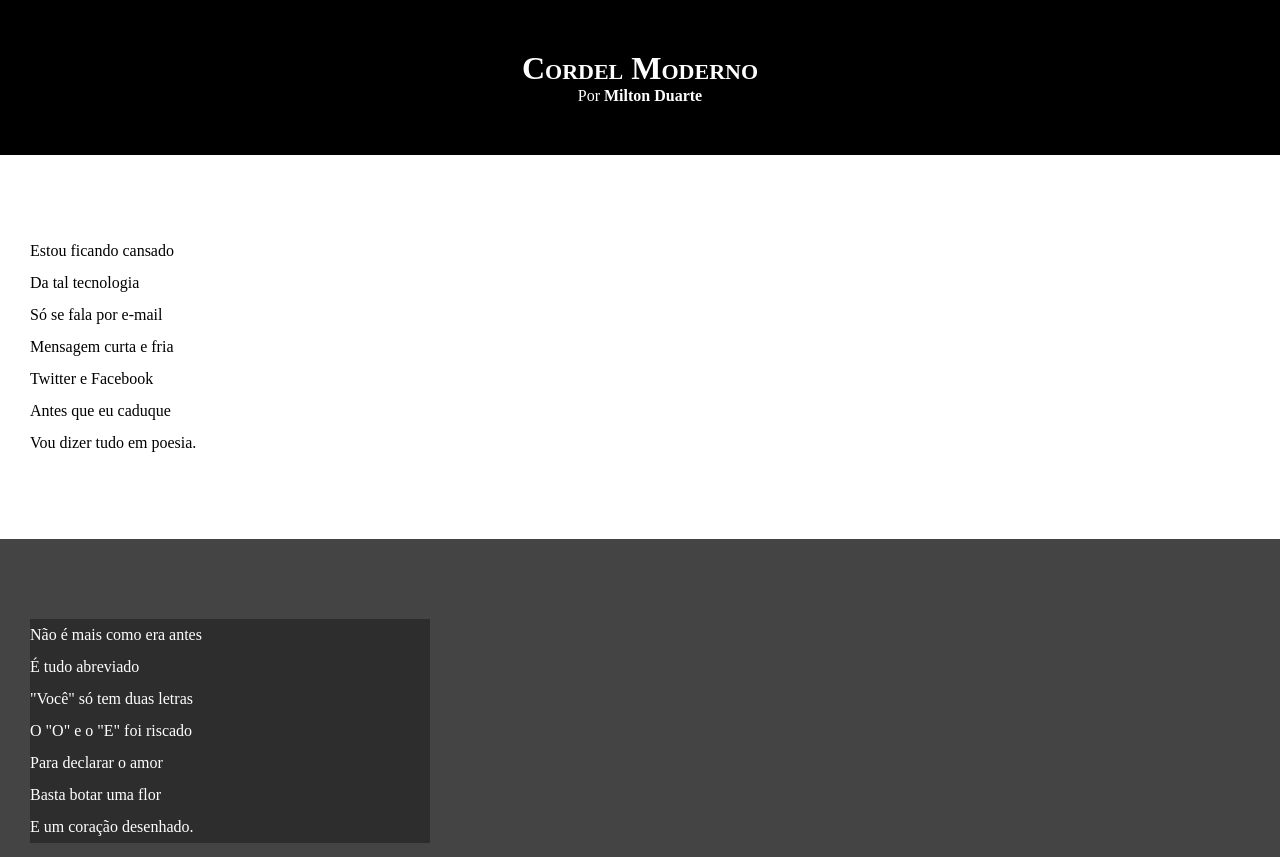
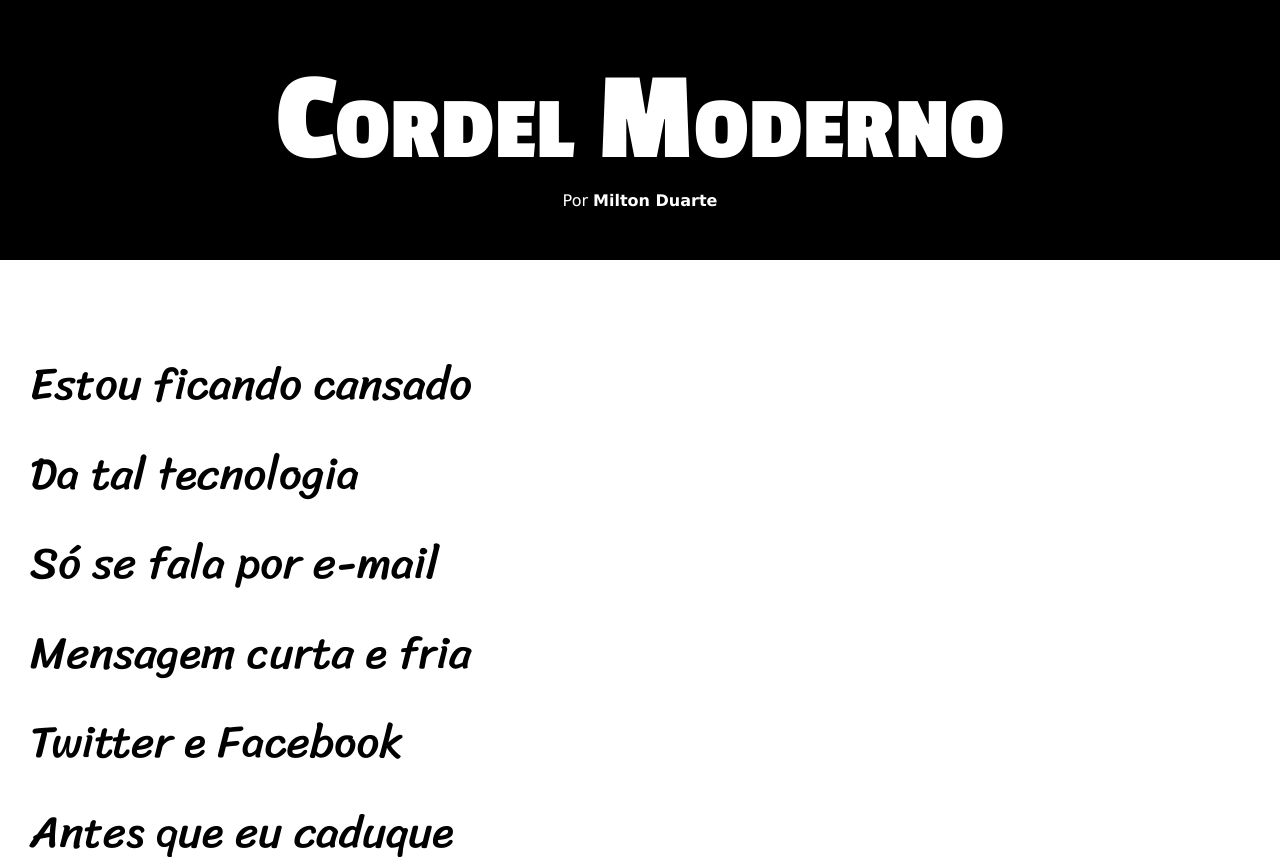
Before and after one commit to WellingtonRaul/html-css, a plain HTML site: page desafios/d 012/index.html in a window 1280 px wide. Shown: the top 857 px of the page. Drawn offline with Linux system fonts and the light colour scheme.

Commit message:
atualizei os estilos desafio 12

```diff
--- a/desafios/d 012/estilo/style.css
+++ b/desafios/d 012/estilo/style.css
@@ -1,14 +1,25 @@
 @charset "UTF-8";
+
+@import url('https://fonts.googleapis.com/css2?family=Passion+One:wght@400;700;900&display=swap');
+
+
+@import url('https://fonts.googleapis.com/css2?family=Sriracha&display=swap');
+
+:root{
+    --fonte1: Verdana, Geneva, Tahoma, sans-serif;
+    --fonte2: "Passion One", sans-serif;
+    --fonte3: "Sriracha", cursive;
+}
 
 * {
     margin: 0px;
     padding: 0px;
 }
 
-html,
-body {
+html, body {
     min-height: 100vh;
     background-color: darkgray;
+    font-family: var(--fonte1);
 }
 
 header {
@@ -20,6 +31,8 @@ header {
 header >h1{
     padding-top: 50px;
     font-variant: small-caps;
+    font-family: var(--fonte2);
+    font-size: 10vw;
 }
 
 header >p{
@@ -41,6 +54,8 @@ section{
     padding-bottom: 10vh;
     line-height: 2em;
     padding-left: 30px;
+    font-family: var(--fonte3);
+    font-size: 3.5vw;
 }
 
 section.normal{
@@ -56,7 +71,8 @@ section.imagem{
 }
 
 section.imagem >p{
-    width: 400px;
+    display:inline-block;
+    padding: 5px;
     background-color: rgba(0, 0, 0, 0.342);
 
 }
```
